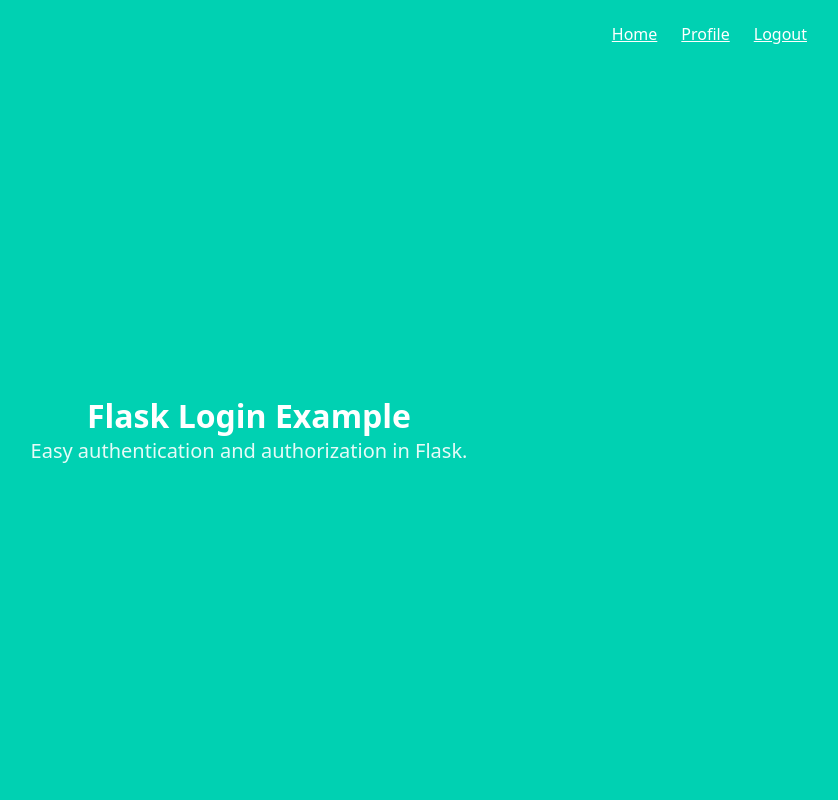
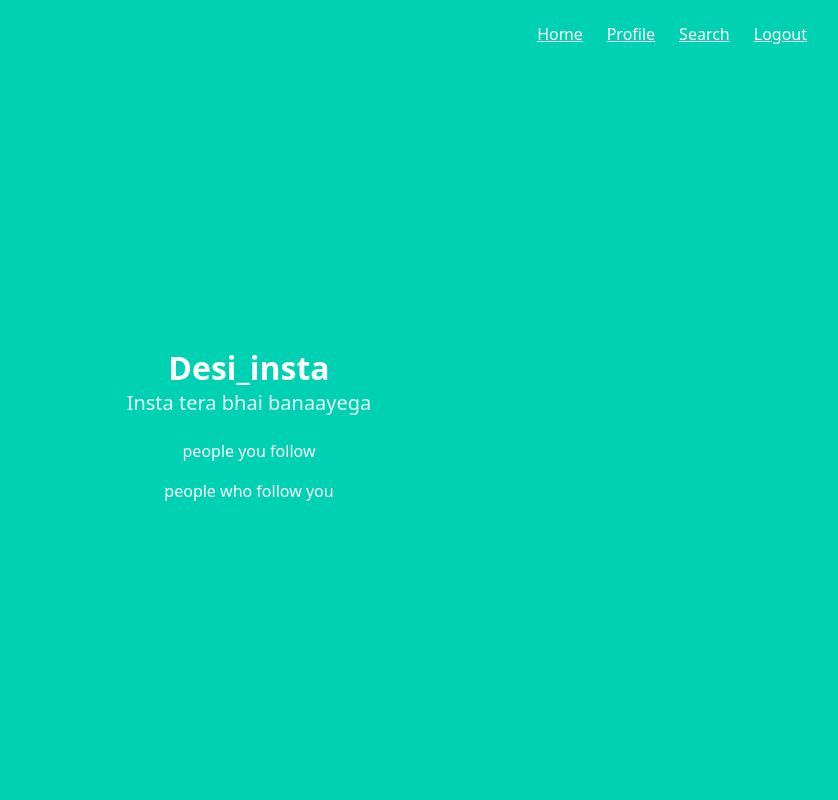
Before and after one commit to gurkirat007/image-share, a Flask app: page / in a window 1280 px wide. Shown: the whole page, without its empty margins (391-1229 px from the left). Run offline with Flask 2, Linux system fonts and the light colour scheme; a user stored in the database is signed in; data that the repository does not hold is empty.

Commit message:
added follower following feature

```diff
--- a/project/auth.py
+++ b/project/auth.py
@@ -1,6 +1,6 @@
 from flask import Blueprint, render_template, redirect, url_for, request, flash
 from werkzeug.security import generate_password_hash, check_password_hash
-from flask_login import login_user, logout_user, login_required
+from flask_login import login_user, logout_user, login_required, current_user
 from .models import User, Profile
 from . import db
 
@@ -28,7 +28,7 @@
 		return redirect(url_for('auth.login'))
 
 	login_user(user, remember=remember)
-	return redirect(url_for('main.profile'))
+	return redirect(url_for('main.profile', identifier = current_user.id))
 
 
 
--- a/project/main.py
+++ b/project/main.py
@@ -1,13 +1,28 @@
+# add follower following fuction
 from flask import Blueprint, render_template, redirect, url_for, request, current_app
 from flask_login import login_required, current_user
 from werkzeug.utils import secure_filename
 import os
 from . import db
-from .models import User, Profile
+from .models import User, Profile, Followers, Posts
 
 main = Blueprint('main', __name__)
 
 ALLOWED_EXTENSIONS = {'png', 'jpg', 'jpeg'}
+
+
+
+
+
+def check_follow(profile_id):
+	follower_data = Followers.query.filter(Followers.follower == current_user.id, Followers.following == profile_id).all()
+	if follower_data:
+		return True
+	else:
+		return False
+
+
+
 
 
 def allowed_file(filename):
@@ -16,14 +31,31 @@
 
 @main.route('/')
 def index():
-    return render_template('index.html')
+	people_follow_you_data = []
+	people_you_follow_data = []
+	if current_user.is_authenticated:
+		people_you_follow = Followers.query.filter(Followers.follower == current_user.id).all()
+
+		for people in people_you_follow:
+			people_data = Profile.query.get(people.following)
+			people_you_follow_data.append(people_data)
+
+
+		people_follow_you= Followers.query.filter(Followers.following == current_user.id).all()
+
+		for people in people_follow_you:
+			people_data = Profile.query.get(people.follower)
+			people_follow_you_data.append(people_data)
+
+	return render_template('index.html', followings=people_you_follow_data, followers=people_follow_you_data)
 
 # login required
-@main.route('/profile')
+@main.route('/profile/<identifier>')
 @login_required
-def profile():
-	profile_page_data = Profile.query.get(current_user.id)
-	return render_template('profile.html', profile_page_data = profile_page_data)
+def profile(identifier):
+	profile_page_data = Profile.query.get(identifier)
+
+	return render_template('profile.html', profile_page_data = profile_page_data, status_following = check_follow(identifier))
 
 
 @main.route('/editprofile')
@@ -38,11 +70,11 @@
 def edit_profile():
 	# check if the post request has the file part
 	if 'file' not in request.files:
-		return redirect(url_for('main.profile'))
+		return redirect(url_for('main.profile', identifier = current_user.id))
 	file = request.files['file']
 	new_bio = request.form.get('bio')
 	if file.filename == '':
-		return redirect(url_for('main.profile'))
+		return redirect(url_for('main.profile', identifier = current_user.id))
 	if file and allowed_file(file.filename):
 		file_name = "pp_{}.{}".format(current_user.id, file.filename.rsplit('.', 1)[1].lower())
 		filename = secure_filename(file_name)
@@ -52,7 +84,7 @@
 	profile_data.bio = new_bio
 	db.session.commit()
 
-	return redirect(url_for('main.profile'))
+	return redirect(url_for('main.profile', identifier = current_user.id))
 
 
 @main.route('/search', methods = ['GET'])
@@ -63,3 +95,18 @@
 	profiles = Profile.query.filter(Profile.name.like(search)).all()
 
 	return render_template('search.html', profiles= profiles)
+
+
+@main.route('/follow/<profile_id>')
+@login_required
+def follow_unfollow_button(profile_id):
+	if check_follow(profile_id) == False:
+		new_follower = Followers(follower=current_user.id, following=profile_id)
+		db.session.add(new_follower)
+		db.session.commit()
+	elif check_follow(profile_id) == True:
+		followers_data = Followers.query.filter(Followers.follower == current_user.id, Followers.following == profile_id).all()
+		for follower_data in followers_data:
+			db.session.delete(follower_data)
+		db.session.commit()
+	return redirect(url_for('main.profile', identifier = profile_id))
--- a/project/templates/base.html
+++ b/project/templates/base.html
@@ -23,8 +23,11 @@
                                 Home
                             </a>
                             {% if current_user.is_authenticated %}
-                                <a href="{{ url_for('main.profile') }}" class="navbar-item">
+                                <a href="{{ url_for('main.profile', identifier = current_user.id) }}" class="navbar-item">
                                     Profile
+                                </a>
+                                <a href="{{ url_for('main.search_page') }}" class="navbar-item">
+                                    Search
                                 </a>
                             {% endif %}
                             {% if not current_user.is_authenticated %}
--- a/project/templates/index.html
+++ b/project/templates/index.html
@@ -1,10 +1,22 @@
 {% extends "base.html" %}
 
 {% block content %}
+
 <h1 class="title">
-  Flask Login Example
+  Desi_insta
 </h1>
 <h2 class="subtitle">
-  Easy authentication and authorization in Flask.
+  Insta tera bhai banaayega
 </h2>
+
+{% if current_user.is_authenticated %}
+<p>people you follow</p>
+{% for following in followings %}
+<a href = "{{url_for('main.profile', identifier = following.user_id)}}">{{following.name}}</a>
+{% endfor %}
+<p>people who follow you</p>
+{% for follower in followers %}
+<a href = "{{url_for('main.profile', identifier = follower.user_id)}}">{{follower.name}}</a>
+{% endfor %}
+{% endif %}
 {% endblock %}
--- a/project/templates/search.html
+++ b/project/templates/search.html
@@ -12,7 +12,7 @@
 
 {% for profile in profiles %}
 <div>
-	<a href = "#">{{profile.name}}</a>
+	<a href = "{{url_for('main.profile', identifier = profile.user_id)}}">{{profile.name}}</a>
 	<p>{{profile.bio}}</p>
 	<img src = "{{url_for('static', filename = profile.profile_pic_name)}}">
 </div>
```
Also changed, not shown: project/models.py (+8 -0 lines), project/templates/profile.html (+15 -0 lines), project/static/uploaded_images/profilepictures/pp_1.png.
